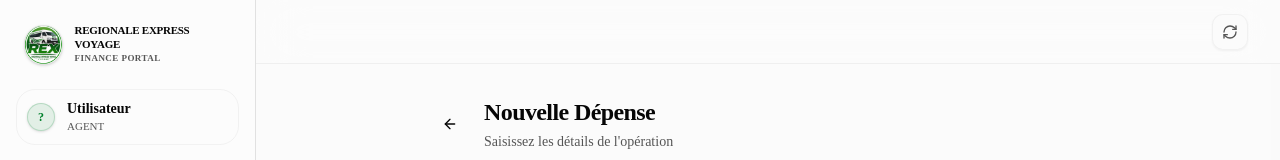
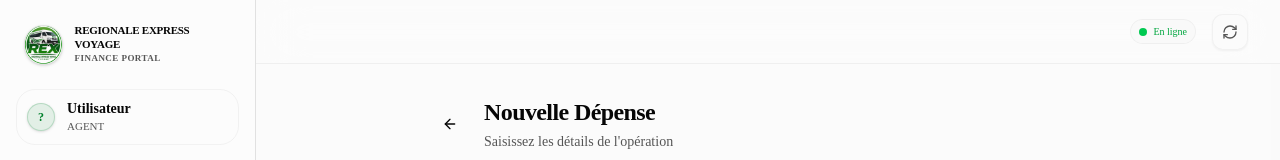
Before and after one commit to Yahyaharoun/regionale-express-voyages, a Next.js app: page /dashboard/expenses/new in a window 1280 px wide. Shown: the top 160 px of the page. Built offline with nearby package versions, Linux system fonts and the light colour scheme; no server answers.

Commit message:
style(offline): update offline indicator UI and fix refresh button infinite loop

```diff
--- a/src/app/dashboard/layout.tsx
+++ b/src/app/dashboard/layout.tsx
@@ -24,6 +24,7 @@ import { prisma } from "@/lib/prisma";
 import { LogoutButton } from "@/components/LogoutButton";
 import { NotificationBell } from "@/components/notifications/NotificationBell";
 import { RefreshButton } from "@/components/RefreshButton";
+import { OfflineIndicator } from "@/components/OfflineIndicator";
 
 const CopilotWidget = dynamic(
   () => import("@/features/ai/CopilotWidget").then((mod) => mod.CopilotWidget)
@@ -59,6 +60,7 @@ export default async function DashboardLayout({ children }: { children: React.Re
           <span className="tracking-tight">Dashboard</span>
         </div>
         <div className="flex items-center gap-1 sm:gap-2">
+          <OfflineIndicator />
           <RefreshButton />
           {userId && <NotificationBell userId={userId} />}
           <Sheet>
@@ -274,6 +276,7 @@ export default async function DashboardLayout({ children }: { children: React.Re
         {/* Desktop Topbar */}
         <header className="hidden md:flex h-16 items-center justify-end px-8 border-b border-border/40 glass sticky top-0 z-30">
           <div className="flex items-center gap-2">
+            <OfflineIndicator />
             <RefreshButton />
             {userId && <NotificationBell userId={userId} />}
           </div>
--- a/src/app/layout.tsx
+++ b/src/app/layout.tsx
@@ -3,7 +3,6 @@ import { Toaster } from "@/components/ui/sonner";
 import { ThemeProvider } from "@/components/theme-provider";
 import { ConfirmProvider } from "@/hooks/useConfirm";
 import { QueryProvider } from "@/providers/QueryProvider";
-import { OfflineIndicator } from "@/components/OfflineIndicator";
 import "./globals.css";
 
 const inter = Inter({
@@ -78,7 +77,6 @@ export default function RootLayout({
           >
             <ConfirmProvider>
               {children}
-              <OfflineIndicator />
               <Toaster position="top-right" />
             </ConfirmProvider>
           </ThemeProvider>
--- a/src/components/OfflineIndicator.tsx
+++ b/src/components/OfflineIndicator.tsx
@@ -1,12 +1,13 @@
 "use client";
 
 import { useState, useEffect } from "react";
-import { WifiOff } from "lucide-react";
 
 export function OfflineIndicator() {
   const [isOffline, setIsOffline] = useState(false);
+  const [isClient, setIsClient] = useState(false);
 
   useEffect(() => {
+    setIsClient(true);
     // Check initial state
     setIsOffline(!navigator.onLine);
 
@@ -38,12 +39,14 @@ export function OfflineIndicator() {
     };
   }, []);
 
-  if (!isOffline) return null;
+  if (!isClient) return null;
 
   return (
-    <div className="fixed bottom-4 left-1/2 -translate-x-1/2 z-50 flex items-center gap-2 bg-yellow-500 text-black px-4 py-2 rounded-full shadow-lg font-medium text-sm animate-in fade-in slide-in-from-bottom-5">
-      <WifiOff className="h-4 w-4" />
-      Mode Hors-Ligne (Vos actions sont sauvegardées)
+    <div className="flex items-center gap-1.5 px-2 py-1 rounded-full bg-muted/30 border border-border/40 text-[10px] font-medium transition-colors ml-1" title={isOffline ? "Connexion perdue" : "Connecté"}>
+      <div className={`w-2 h-2 rounded-full ${isOffline ? 'bg-red-500 animate-pulse' : 'bg-green-500'}`} />
+      <span className={`hidden sm:inline-block ${isOffline ? 'text-red-600 dark:text-red-400' : 'text-green-600 dark:text-green-400'}`}>
+        {isOffline ? 'Hors-ligne' : 'En ligne'}
+      </span>
     </div>
   );
 }
--- a/src/components/RefreshButton.tsx
+++ b/src/components/RefreshButton.tsx
@@ -13,6 +13,13 @@ export function RefreshButton() {
   const [isRefreshing, setIsRefreshing] = useState(false);
 
   const handleRefresh = async () => {
+    if (typeof navigator !== 'undefined' && !navigator.onLine) {
+      toast.error("Connexion internet requise pour actualiser", {
+        description: "Vous êtes actuellement en mode hors-ligne."
+      });
+      return;
+    }
+
     setIsRefreshing(true);
     try {
       await revalidateOperationsTag();
```
